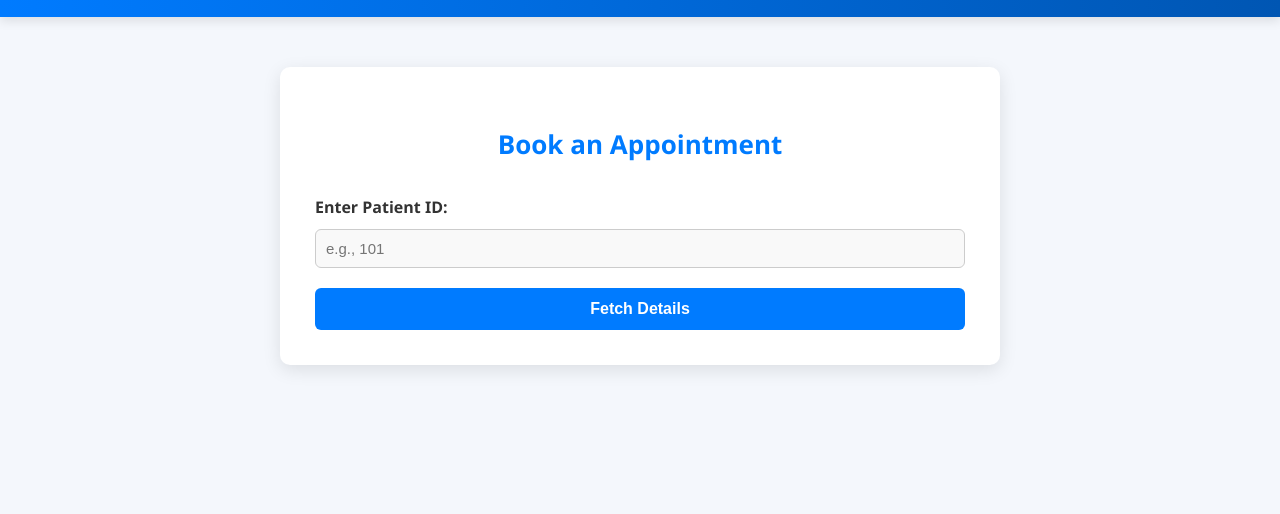
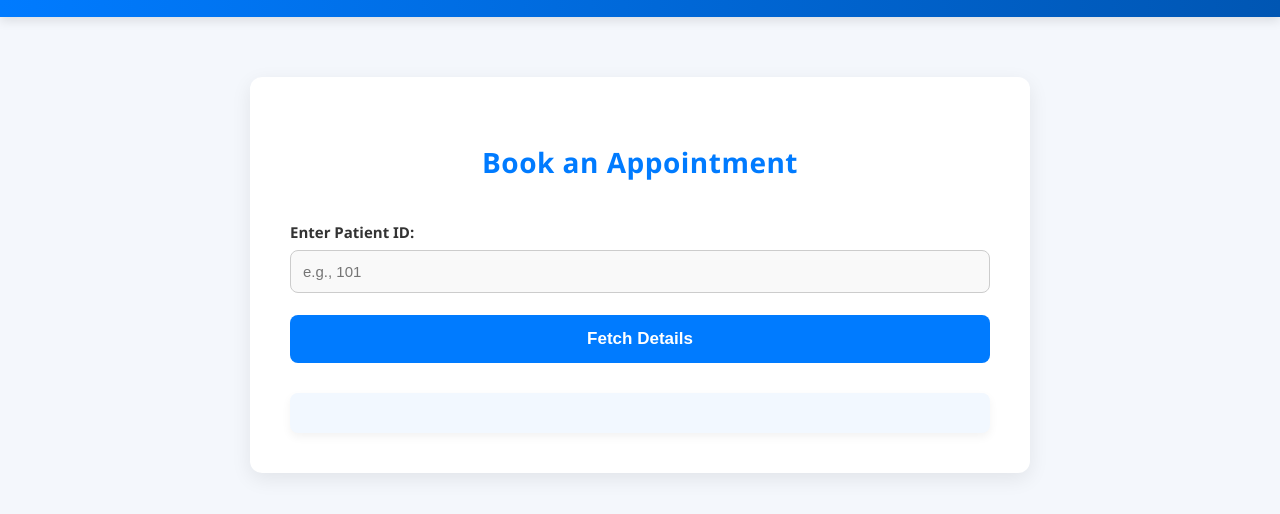
Before and after one commit to shristirawat-30/Smart_Hospital_Management, a website: page public/appointment.html in a window 1280 px wide. Shown: the part 92-606 px from the top of the page. Drawn offline with Linux system fonts and the light colour scheme.

Commit message:
Css file of the appointment

```diff
--- a/public/css/appointment.css
+++ b/public/css/appointment.css
@@ -1,25 +1,25 @@
-/* appointment.css */
-
 .form-section {
-  max-width: 650px;
-  margin: 50px auto;
-  padding: 35px;
+  max-width: 700px;
+  margin: 60px auto;
+  padding: 40px;
   background-color: #ffffff;
-  border-radius: 10px;
-  box-shadow: 0 5px 18px rgba(0, 0, 0, 0.1);
+  border-radius: 12px;
+  box-shadow: 0 6px 20px rgba(0, 0, 0, 0.08);
+  transition: all 0.3s ease-in-out;
 }
 
 .form-section h2 {
   text-align: center;
-  margin-bottom: 30px;
+  margin-bottom: 35px;
   color: #007bff;
-  font-size: 26px;
+  font-size: 28px;
+  letter-spacing: 0.5px;
 }
 
 form {
   display: flex;
   flex-direction: column;
-  gap: 20px;
+  gap: 22px;
 }
 
 label {
@@ -27,42 +27,59 @@ label {
   flex-direction: column;
   font-weight: 600;
   color: #333;
+  font-size: 15px;
 }
 
 input[type="number"],
 select {
-  padding: 10px;
-  margin-top: 8px;
+  padding: 12px;
+  margin-top: 6px;
   border: 1px solid #ccc;
-  border-radius: 6px;
+  border-radius: 8px;
   background-color: #f9f9f9;
   font-size: 15px;
+  transition: border-color 0.3s ease;
+}
+
+input[type="number"]:focus,
+select:focus {
+  border-color: #007bff;
+  outline: none;
+  background-color: #fff;
 }
 
 button[type="submit"] {
-  padding: 12px;
+  padding: 14px;
   background-color: #007bff;
   color: white;
-  font-size: 16px;
+  font-size: 17px;
   font-weight: bold;
   border: none;
-  border-radius: 6px;
+  border-radius: 8px;
   cursor: pointer;
-  transition: background-color 0.2s ease;
+  transition: background-color 0.3s ease;
 }
 
 button[type="submit"]:hover {
   background-color: #0056b3;
 }
 
-#patientDetails {
+.info-box {
+  margin-top: 30px;
   padding: 20px;
-  border: 1px solid #dcdcdc;
   border-radius: 8px;
+  font-size: 15px;
   background-color: #f2f8ff;
+  box-shadow: 0 4px 10px rgba(0, 0, 0, 0.05);
 }
 
-#patientDetails p {
+.info-box h3 {
+  margin-top: 0;
+  margin-bottom: 12px;
+  font-size: 18px;
+}
+
+.info-box p {
   margin: 5px 0;
-  font-size: 15px;
+  line-height: 1.5;
 }
```
